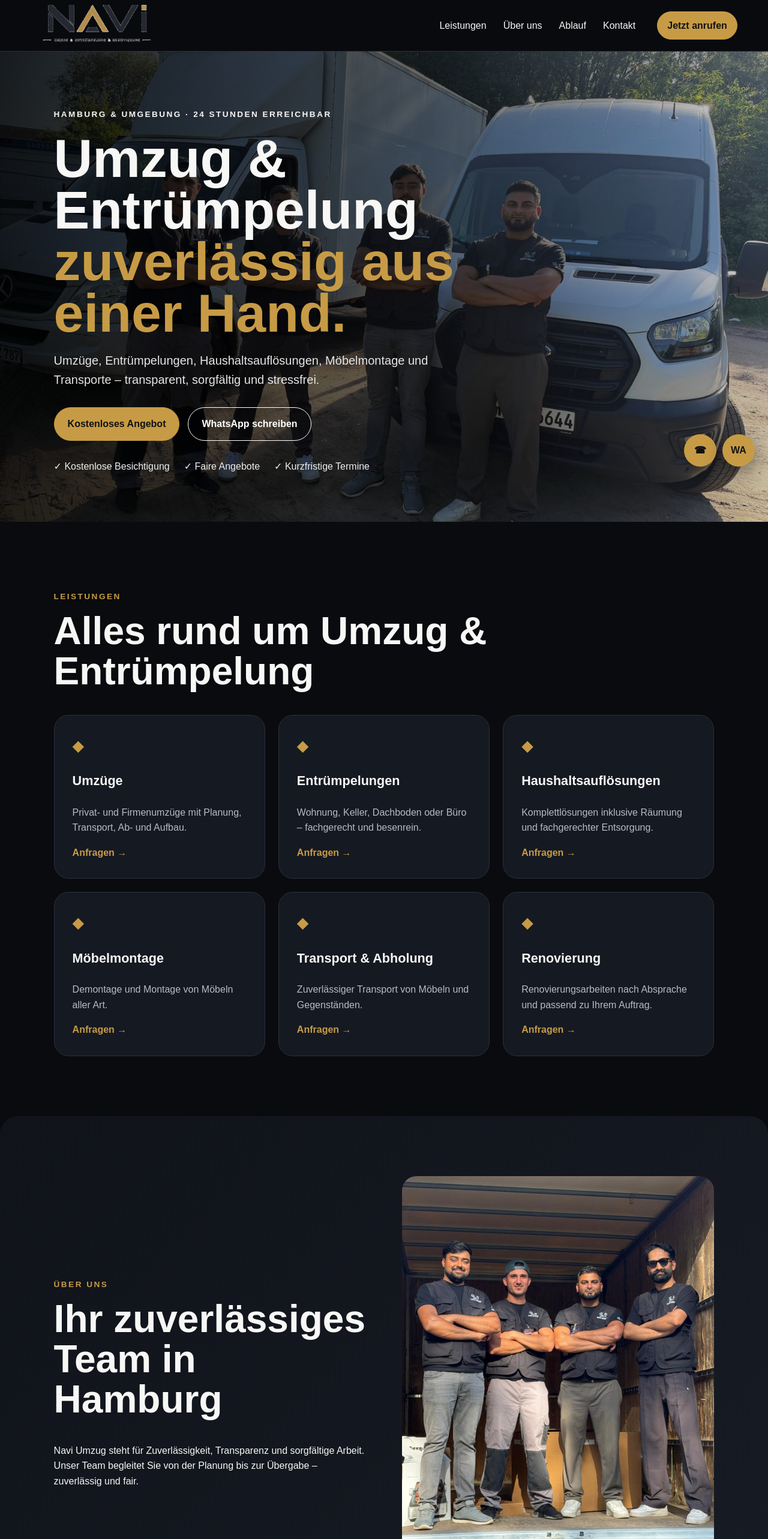
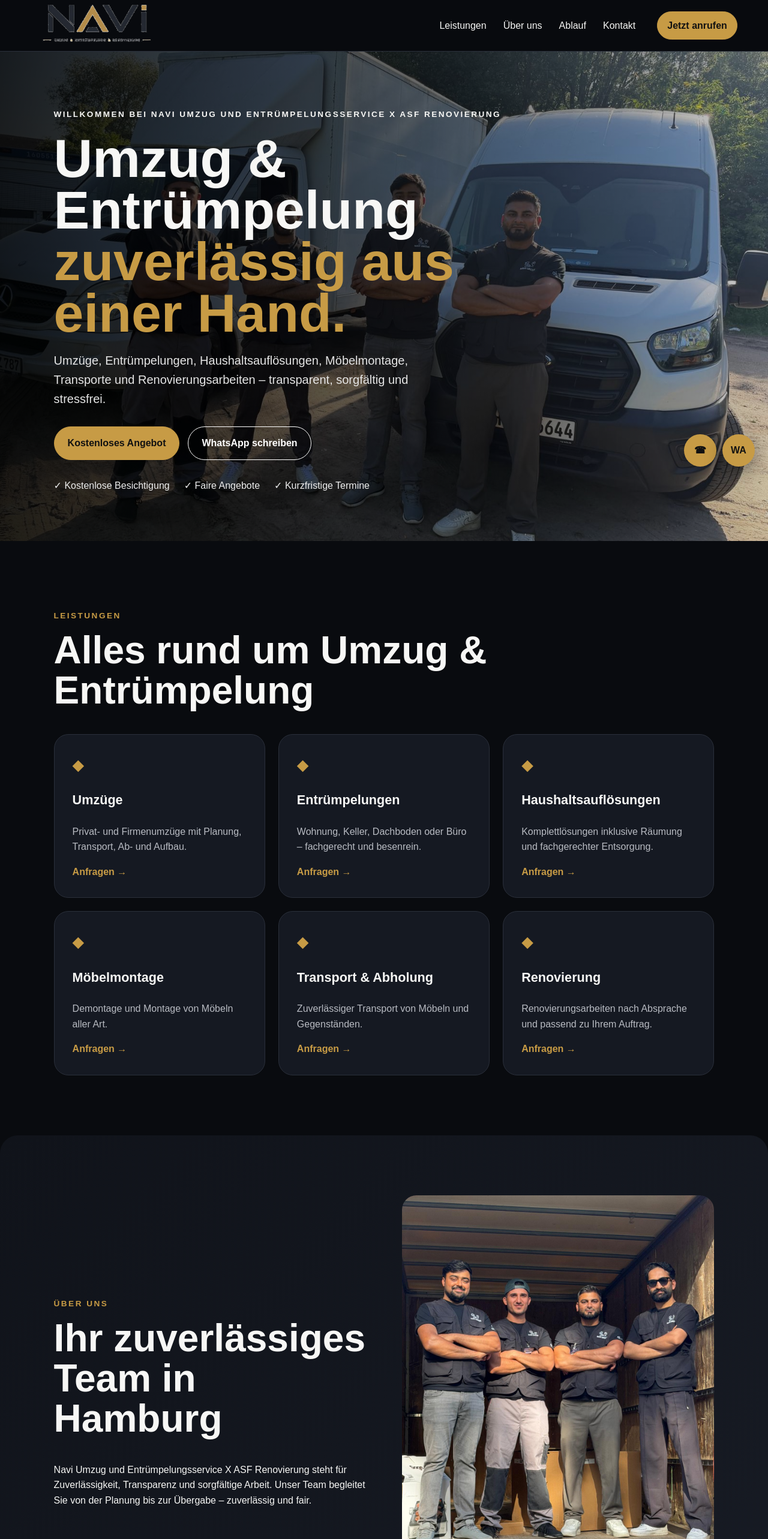
Before and after one commit to naviumzug/navi-umzug, a Next.js app: page / in a window 1280 px wide. Shown: the top 2566 px of the page at 60% size. Built offline with nearby package versions, Linux system fonts and the light colour scheme.

Commit message:
Update: Add welcome message to homepage hero section

```diff
--- a/app/page.js
+++ b/app/page.js
@@ -60,14 +60,14 @@ export default function Home() {
         />
         <div className="overlay" />
         <div className="heroContent">
-          <p className="eyebrow">Hamburg & Umgebung · 24 Stunden erreichbar</p>
+          <p className="eyebrow">Willkommen bei Navi Umzug und Entrümpelungsservice X ASF Renovierung</p>
           <h1>
             Umzug & Entrümpelung
             <br />
             <span>zuverlässig aus einer Hand.</span>
           </h1>
           <p>
-            Umzüge, Entrümpelungen, Haushaltsauflösungen, Möbelmontage und Transporte – transparent,
+            Umzüge, Entrümpelungen, Haushaltsauflösungen, Möbelmontage, Transporte und Renovierungsarbeiten – transparent,
             sorgfältig und stressfrei.
           </p>
           <div className="actions">
@@ -102,7 +102,7 @@ export default function Home() {
           <p className="eyebrow gold">Über uns</p>
           <h2>Ihr zuverlässiges Team in Hamburg</h2>
           <p>
-            Navi Umzug steht für Zuverlässigkeit, Transparenz und sorgfältige Arbeit. Unser Team begleitet Sie
+            Navi Umzug und Entrümpelungsservice X ASF Renovierung steht für Zuverlässigkeit, Transparenz und sorgfältige Arbeit. Unser Team begleitet Sie
             von der Planung bis zur Übergabe – zuverlässig und fair.
           </p>
         </div>
@@ -173,7 +173,7 @@ export default function Home() {
       <footer className="footer">
         <Image src="/images/logo.png" alt="Navi Umzug" width={240} height={80} />
         <div>
-          <strong>Navi Umzug</strong>
+          <strong>Navi Umzug und Entrümpelungsservice X ASF Renovierung</strong>
           <br />Inhaber: Asif Asif
           <br />Karl-Rüther-Stieg 7 · 21035 Hamburg
         </div>
```
